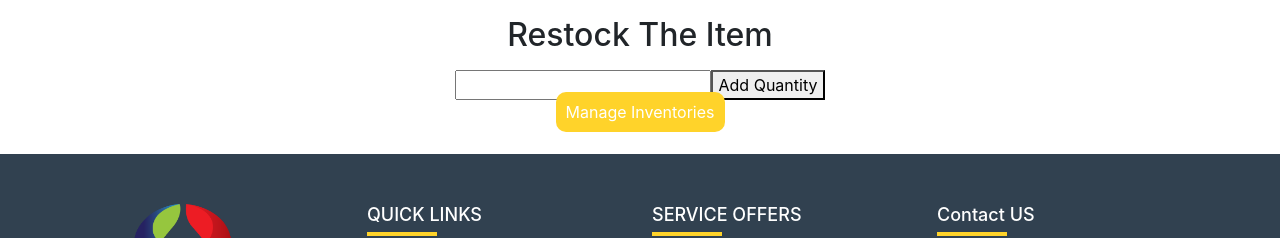
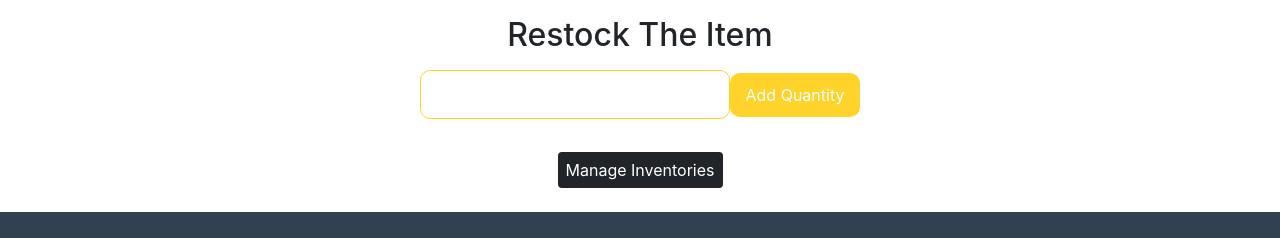
Before and after one commit to ambishalsaha01/warehouse-management-client-side-11, a React (Create React App) app: page /inventory/1 in a window 1280 px wide. Shown: the part 268-506 px from the top of the page. Built offline with nearby package versions, Linux system fonts and the light colour scheme; no server answers.

Commit message:
customize manage inventories page

```diff
--- a/src/Pages/AddInventories/AddInventories.css
+++ b/src/Pages/AddInventories/AddInventories.css
@@ -1,4 +1,4 @@
-.add-inventory-container{
+.add-inventory{
     margin: 50px 30px;
     padding: 30px;
     max-width: 550px;
@@ -7,7 +7,13 @@
     border-radius: 10px;
 }
 
-.add-inventory-container input{
+.add-inventory-container input:focus,
+.add-inventory-container textarea:focus{
+    outline: 0;
+}
+
+.add-inventory-container input,
+.add-inventory-container textarea{
     display: block;
     width: 100%;
     height: 50px;
@@ -17,3 +23,15 @@
     border: 1px solid #ded7d7;
     border-radius: 10px;
 }
+
+.add-inventory-container textarea{
+    height: 100px;
+}
+
+@media screen and (max-width: 480px){
+    .add-inventory{
+        margin: 50px 50px;
+        padding: 20px;
+        max-width: 380px;
+    }
+}
--- a/src/Pages/AddInventories/AddInventories.js
+++ b/src/Pages/AddInventories/AddInventories.js
@@ -17,17 +17,17 @@ const AddInventories = () => {
             .then(result => { console.log(result) })
     };
     return (
-        <div className='container'>
+        <div className='add-inventory mx-auto'>
             <h2 className='text-center my-3'>Add Your Inventories</h2>
             <div className="add-inventory-container">
                 <form onSubmit={handleSubmit(onSubmit)}>
                     <input placeholder='Enter product name' type="product Name" {...register("productName", { required: true })} />
-                    <textarea type="description" {...register("description")} />
-                    <input type="price" {...register("price")} />
-                    <input type="quantity" {...register("quantity")} />
-                    <input type="img url" {...register("img")} />
-                    <input type="suplierName" {...register("suplierName")} />
-                    <input value='Add Inventories' type="submit" />
+                    <textarea placeholder='Enter description' type="description" {...register("description")} />
+                    <input placeholder='Enter price' type="price" {...register("price")} />
+                    <input placeholder='Enter quantity' type="quantity" {...register("quantity")} />
+                    <input placeholder='Enter image url' type="img url" {...register("img")} />
+                    <input placeholder='Enter suplier name' type="suplierName" {...register("suplierName")} />
+                    <input className='bg-dark text-white' value='Add Inventories' type="submit" />
                 </form>
             </div>
         </div>
--- a/src/Pages/Home/Home/Home.js
+++ b/src/Pages/Home/Home/Home.js
@@ -1,7 +1,7 @@
 import React from 'react';
 import Banner from '../Banner/Banner';
 import Faq from '../Faq/Faq';
-import Inventories from '../Services/Inventories';
+import Inventories from '../Inventories/Inventories';
 import TeamMember from '../TeamMember/TeamMember';
 
 const Home = () => {
--- a/src/Pages/Home/Services/Inventories.css
+++ b/src/Pages/Home/Inventories/Inventories.css
@@ -7,20 +7,6 @@
     grid-template-columns: repeat(3, 1fr);
     grid-gap: 30px;
     margin-bottom: 70px;
-}
-
-.inventories-btn{
-    text-decoration: none;
-    width: 100%;
-    border: 0;
-    padding: 10px;
-    border-radius: 10px;
-    color: #fff;
-    background-color: #ffd32a;
-}
-
-.inventories-btn:hover{
-    color: #fff;
 }
 
 @media screen and (max-width: 768px){
--- a/src/Pages/Home/Services/Inventories.js
+++ b/src/Pages/Home/Inventories/Inventories.js
@@ -1,7 +1,7 @@
 import React from 'react';
 import { Link } from 'react-router-dom';
 import GetDbService from '../../../Hooks/GetDbService';
-import Inventory from '../Service/Inventory';
+import Inventory from '../Inventory/Inventory';
 import './Inventories.css'
 
 const Inventories = () => {
@@ -19,7 +19,7 @@ const Inventories = () => {
                     }
                 </div>
                 <div className='more-inventories text-center'>
-                    <Link className='inventories-btn' to='/manageinventories'>Manage Inventories</Link>
+                    <Link className='bg-dark text-white p-2 text-decoration-none rounded' to='/manageinventories'>Manage Inventories</Link>
                 </div>
             </div>
         </div>
--- a/src/Pages/Home/Service/Inventory.css
+++ b/src/Pages/Home/Inventory/Inventory.css
@@ -15,7 +15,7 @@
     margin-bottom: 8px;
 }
 
-.manage-btn {
+.manage-btn{
     width: 100%;
     border: 0;
     padding: 10px;
--- a/src/Pages/Home/InventoryDetails/InventoryDetails.css
+++ b/src/Pages/Home/InventoryDetails/InventoryDetails.css
@@ -16,7 +16,8 @@
     margin-bottom: 8px;
 }
 
-.delevered-btn {
+.delevered-btn,
+.add-btn{
     width: 100%;
     border: 0;
     padding: 10px;
@@ -24,3 +25,31 @@
     color: #fff;
     background-color: #ffd32a;
 }
+
+.add-form input:focus{
+    outline: 0;
+}
+
+.add-form input{
+    width: 200pxs;
+    padding: 10px;
+    font-size: 18px;
+    margin-bottom: 15px;
+    border: 1px solid #ffd32a;
+    border-radius: 10px;
+}
+
+.add-btn{
+    width: 130px;
+    border: 0;
+    padding: 10px;
+    border-radius: 10px;
+    color: #fff;
+    background-color: #ffd32a;
+}
+
+@media screen and (max-width: 480px){
+    .inventory-detail-items{
+        grid-template-columns: 1fr;
+    }
+}
--- a/src/Pages/Home/InventoryDetails/InventoryDetails.js
+++ b/src/Pages/Home/InventoryDetails/InventoryDetails.js
@@ -34,12 +34,12 @@ const InventoryDetails = () => {
                 </div>
                 <div className="inventory-detail-items1 text-center">
                     <h2>Restock The Item</h2>
-                    <form className='mt-3'>
+                    <form className='mt-3 add-form'>
                         <input type="text" />
-                        <button>Add Quantity</button>
+                        <button className='add-btn'>Add Quantity</button>
                         <br />
-                        <div className='more-inventories text-center'>
-                            <Link className='inventories-btn' to='/manageinventories'>Manage Inventories</Link>
+                        <div className='more-inventories mt-4 text-center'>
+                            <Link className='bg-dark text-white p-2 text-decoration-none rounded' to='/manageinventories'>Manage Inventories</Link>
                         </div>
                     </form>
                 </div>
--- a/src/Pages/ManageInventories/ManageInventories.js
+++ b/src/Pages/ManageInventories/ManageInventories.js
@@ -1,7 +1,7 @@
 import React from 'react';
 import { Link } from 'react-router-dom';
 import GetDbService from '../../Hooks/GetDbService';
-import Inventory from '../Home/Service/Inventory';
+import ManageInventory from '../ManageInventory/ManageInventory';
 
 const ManageInventories = () => {
     const [inventories, setInventories] = GetDbService();
@@ -9,14 +9,16 @@ const ManageInventories = () => {
         <div>
             <div id='inventories' className='container'>
                 <div className="row">
-                    <Link className='add-inventories' to='/addinventories'>Add Inventories</Link>
+                    <div className='text-center mb-4'>
+                        <Link className='bg-dark text-white p-2 text-decoration-none rounded' to='/addinventories'>Add Inventories</Link>
+                    </div>
                     <h2 className='text-center'>All Inventories</h2>
                     <div className="services-container">
                         {
-                            inventories.map(inventory => <Inventory
+                            inventories.map(inventory => <ManageInventory
                                 key={inventory._id}
                                 inventory={inventory}
-                            ></Inventory>)
+                            ></ManageInventory>)
                         }
                     </div>
                 </div>
--- /dev/null
+++ b/src/Pages/ManageInventory/ManageInventory.css
@@ -0,0 +1,10 @@
+.delete-btn {
+    width: 100%;
+    border: 0;
+    padding: 10px;
+    border-radius: 10px;
+    color: #fff;
+    background-color: #ffd32a;
+    margin-top: 8px;
+    background-color: #212529;
+}
--- /dev/null
+++ b/src/Pages/ManageInventory/ManageInventory.js
@@ -0,0 +1,31 @@
+import React from 'react';
+import { useNavigate } from 'react-router-dom';
+import './ManageInventory.css'
+
+const Inventory = ({inventory}) => {
+    const {_id, productName, price, img, description, quantity, suplierName} = inventory;
+    const navigate = useNavigate();
+
+    const navigateToInventoryDetail = id => {
+        navigate(`/inventory/${id}`);
+    }
+
+    return (
+        <div className='service'>
+            <img className='w-100' src={img} alt="service-img" />
+            <h4>{productName}</h4>
+            <p><small>{description}</small></p>
+            <p>Price: <small>{price}</small></p>
+            <p>Quantity: <small>{quantity}</small></p>
+            <p>SuplierName: <small>{suplierName}</small></p>
+            <div className='manage-button'>
+                <button onClick={()=> navigateToInventoryDetail(_id)} className='manage-btn'>Manage Item</button>
+            </div>
+            <div className='delete-button'>
+                <button className='delete-btn'>Delete Item</button>
+            </div>
+        </div>
+    );
+};
+
+export default Inventory;
```
Also changed, not shown: src/Pages/Home/Inventory/Inventory.js (renamed from src/Pages/Home/Service/Inventory.js).
